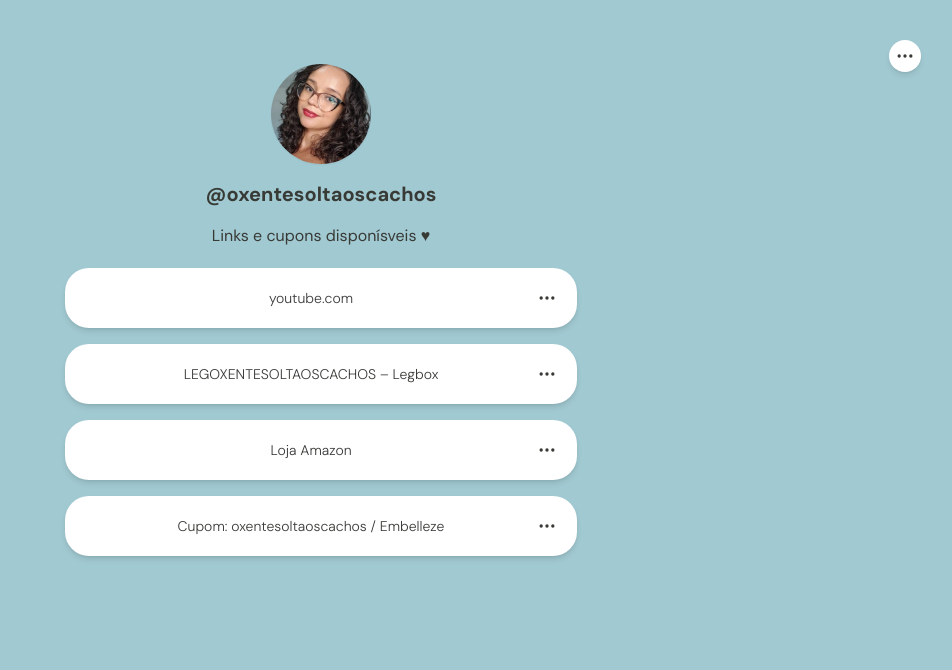
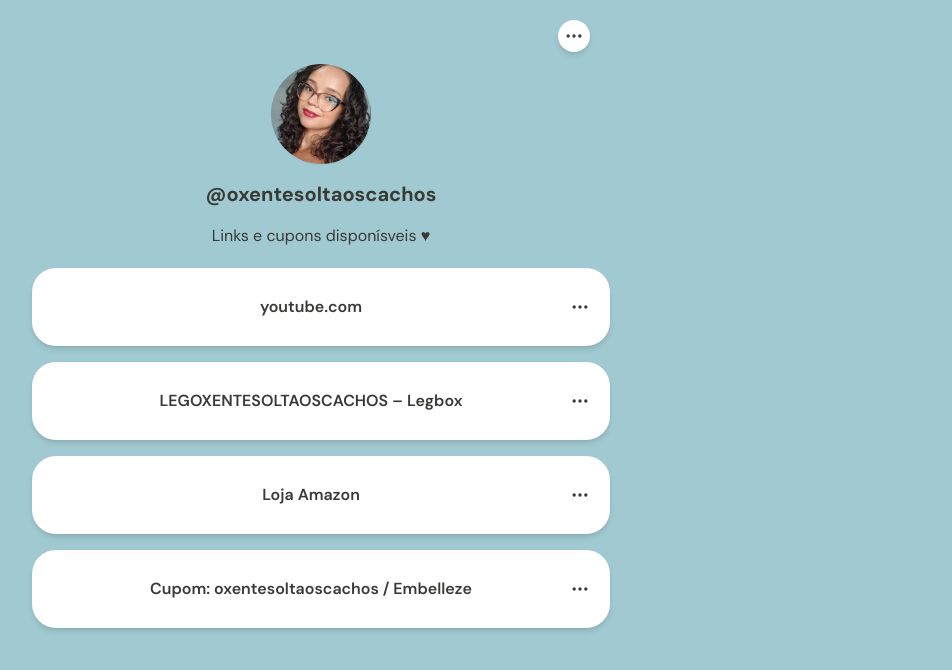
Before and after one commit to artgustavobarros/link-in-bio, a Next.js app: page / in a window 1280 px wide. Shown: the top 670 px of the page, without its empty margins (319-1271 px from the left). Built offline with nearby package versions, Linux system fonts and the light colour scheme.

Commit message:
fixin resposivite

```diff
--- a/src/app/page.tsx
+++ b/src/app/page.tsx
@@ -1,10 +1,11 @@
 import Image from 'next/image'
 import * as Tag from '../components/tag'
+import data from '@/links-to-share.json'
 
 export default function Home() {
   return (
-    <div className="space-y-5">
-      <section className="relative flex flex-col items-center justify-center gap-4 pt-16">
+    <div className="relative space-y-5">
+      <section className="flex flex-col items-center justify-center gap-4 pt-16">
         <Image
           src="/brand.jpg"
           alt=""
@@ -18,43 +19,20 @@ export default function Home() {
         <span className="text-md font-normal">
           Links e cupons disponísveis ♥
         </span>
-        <div className="fixed right-10 top-10 flex h-8 w-8 items-center justify-center rounded-full bg-white shadow-md duration-300 hover:scale-110 hover:shadow-lg hover:ease-in-out">
+        <div className="absolute right-5 top-5 flex h-8 w-8 items-center justify-center rounded-full bg-white shadow-md duration-300 hover:scale-110 hover:shadow-lg hover:ease-in-out">
           <Tag.DialogTag url="http://localhost:3000" />
         </div>
       </section>
       <section className="space-y-4 text-center text-sm font-light">
-        <Tag.Root>
-          <Tag.Prefix
-            url="https://www.youtube.com/@OxenteSoltaosCachos?si=eNxR__qL5jQ8EUgz"
-            title="youtube.com"
-          >
-            <Tag.DialogTag />
-          </Tag.Prefix>
-        </Tag.Root>
-        <Tag.Root>
-          <Tag.Prefix
-            url="https://www.legboxbrasil.com.br/pages/LEGOXENTESOLTAOSCACHOS?utm_source=leglover&utm_medium=link&utm_campaign=LEGOXENTESOLTAOSCACHOS"
-            title="LEGOXENTESOLTAOSCACHOS – Legbox"
-          >
-            <Tag.DialogTag />
-          </Tag.Prefix>
-        </Tag.Root>
-        <Tag.Root>
-          <Tag.Prefix
-            url="https://www.amazon.com.br/shop/oxentesoltaoscachos?ref=ac_inf_tb_vh"
-            title="Loja Amazon"
-          >
-            <Tag.DialogTag />
-          </Tag.Prefix>
-        </Tag.Root>
-        <Tag.Root>
-          <Tag.Prefix
-            url="https://www.embelleze.com/?gad_source=1&gclid=CjwKCAjwoPOwBhAeEiwAJuXRh0FEJxTqqZ1Ri2zfLM7uKI4TSMmd9hX9F62gBNov4FdTXr1LYPKWMxoC270QAvD_BwE"
-            title="Cupom: oxentesoltaoscachos / Embelleze"
-          >
-            <Tag.DialogTag />
-          </Tag.Prefix>
-        </Tag.Root>
+        {data.map((link) => {
+          return (
+            <Tag.Root key={link.title}>
+              <Tag.Prefix url={link.url} title={link.title}>
+                <Tag.DialogTag />
+              </Tag.Prefix>
+            </Tag.Root>
+          )
+        })}
       </section>
     </div>
   )
--- a/src/components/tag/prefix.tsx
+++ b/src/components/tag/prefix.tsx
@@ -11,7 +11,7 @@ export function Prefix({ children, url, title }: PrefixProps) {
   const childrenWithProps = cloneElement(children, { url })
   return (
     // eslint-disable-next-line prettier/prettier
-    <div className="flex w-80 justify-center rounded-3xl bg-white p-5 shadow-md duration-300 hover:scale-110 hover:shadow-lg hover:ease-in-out lg:w-128">
+    <div className="flex w-80 justify-center items-center rounded-3xl bg-white p-5 shadow-md duration-300 hover:scale-110 hover:shadow-lg hover:ease-in-out lg:w-[578px] lg:h-[78px] lg:font-semibold lg:text-base">
       <Link href={url} target="_blank" className="flex-1">
         {title}
       </Link>
--- /dev/null
+++ b/src/links-to-share.json
@@ -0,0 +1,18 @@
+[
+  {
+    "url": "https://www.youtube.com/@OxenteSoltaosCachos?si=eNxR__qL5jQ8EUgz",
+    "title": "youtube.com"
+  },
+  {
+     "url":"https://www.legboxbrasil.com.br/pages/LEGOXENTESOLTAOSCACHOS?utm_source=leglover&utm_medium=link&utm_campaign=LEGOXENTESOLTAOSCACHOS",
+      "title":"LEGOXENTESOLTAOSCACHOS – Legbox"
+  },
+  {
+    "url":"https://www.amazon.com.br/shop/oxentesoltaoscachos?ref=ac_inf_tb_vh",
+    "title":"Loja Amazon"
+  },
+  {
+    "url":"https://www.embelleze.com/?gad_source=1&gclid=CjwKCAjwoPOwBhAeEiwAJuXRh0FEJxTqqZ1Ri2zfLM7uKI4TSMmd9hX9F62gBNov4FdTXr1LYPKWMxoC270QAvD_BwE",
+    "title":"Cupom: oxentesoltaoscachos / Embelleze"
+  }
+]
```
